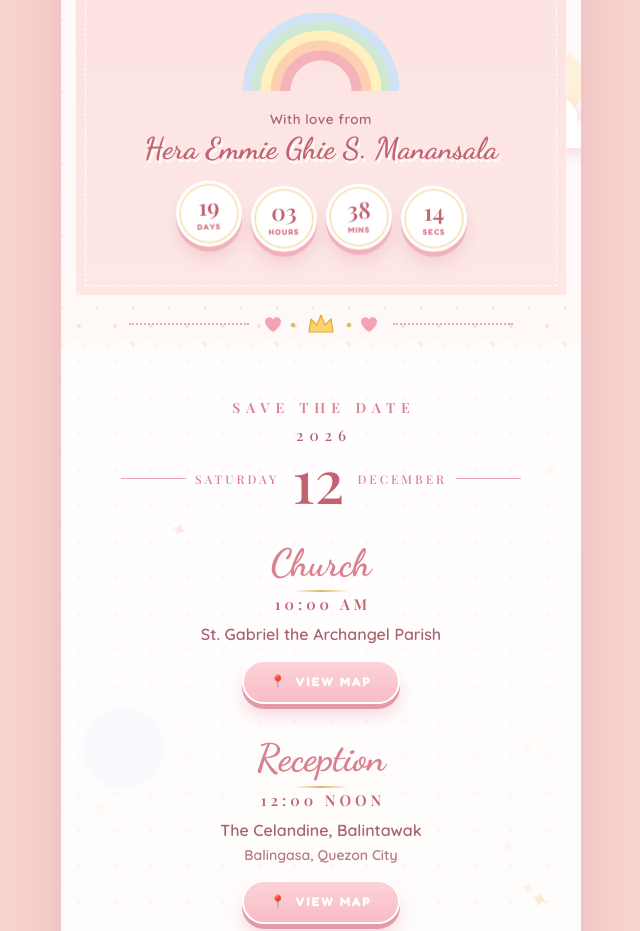
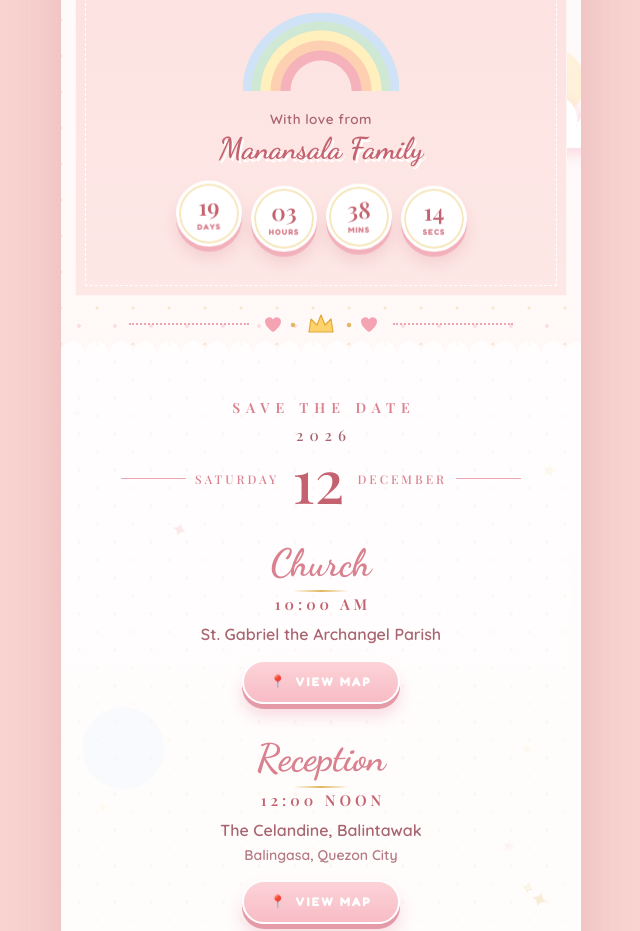
Before and after one commit to valseaaaaan-star/Hera-s-First-birthday, a plain HTML site: page index.html in a window 1280 px wide. Shown: the part 940-1871 px from the top of the page, without its empty margins (319-959 px from the left). Drawn offline with nearby package versions, Linux system fonts and the light colour scheme; a script that the page names is missing.

Commit message:
Update index.html

```diff
--- a/index.html
+++ b/index.html
@@ -98,7 +98,7 @@
 
       <div class="rainbow" aria-hidden="true"></div>
 
-      <p class="host">With love from<br><span class="host-name">Hera Emmie Ghie S. Manansala</span></p>
+      <p class="host">With love from<br><span class="host-name">Manansala Family</span></p>
 
       <!-- Countdown -->
       <div class="count" aria-label="Countdown to the big day">
```
